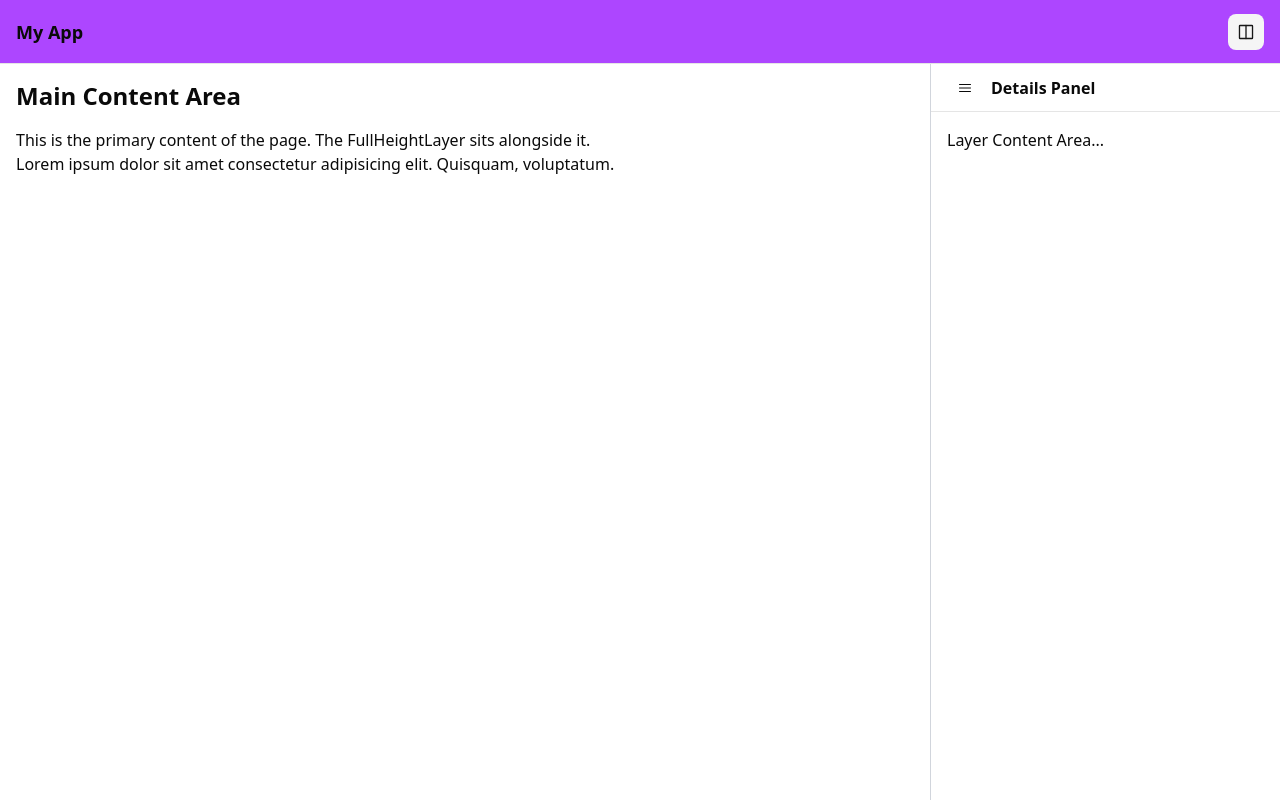
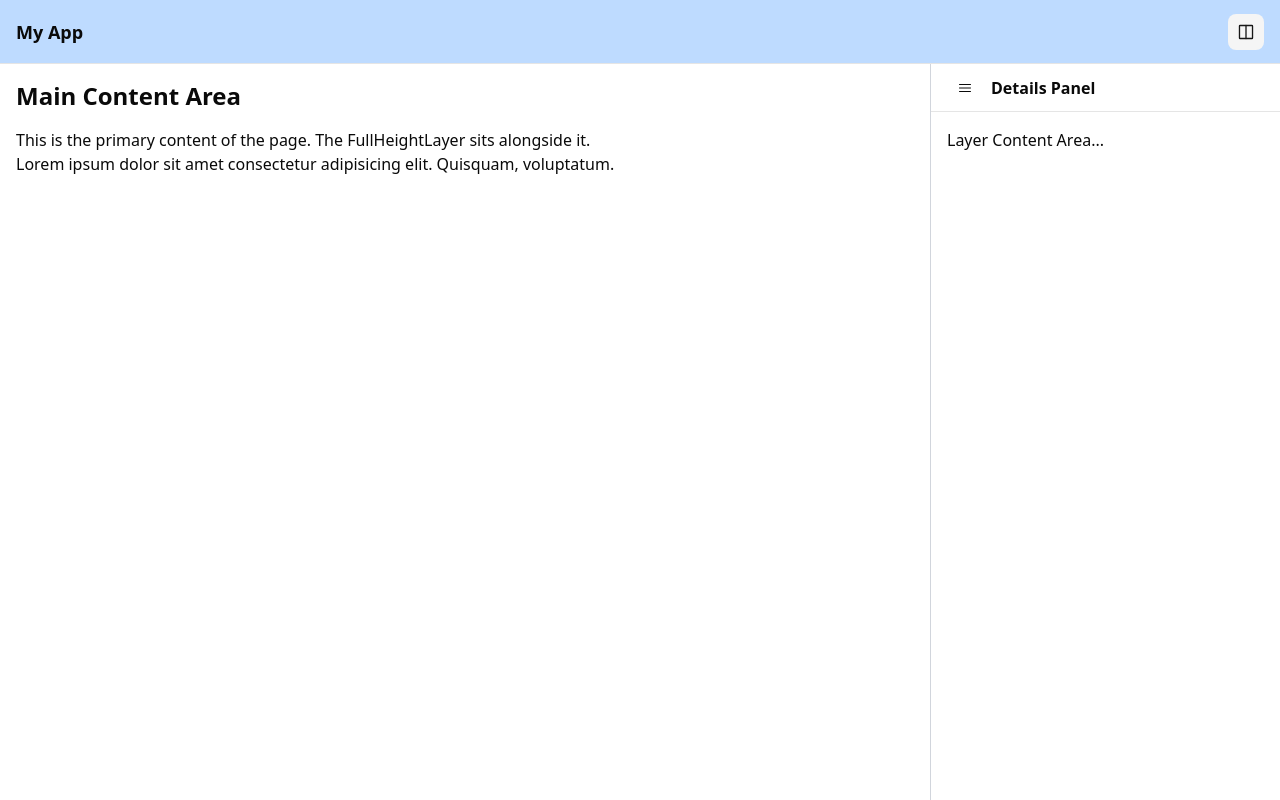
Before and after one commit to Ebaka716/fullHeightLayer, a Next.js app: page / in a window 1280 px wide. Built offline with nearby package versions, Linux system fonts and the light colour scheme.

Commit message:
style: change header background color to light blue

```diff
--- a/src/views/ExamplePage.tsx
+++ b/src/views/ExamplePage.tsx
@@ -40,7 +40,7 @@ export default function ExamplePage() {
   return (
     <div className="flex flex-col min-h-screen">
       <header
-        className="fixed top-0 left-0 right-0 z-10 bg-purple-500 border-b h-[64px] flex items-center px-4"
+        className="fixed top-0 left-0 right-0 z-10 bg-blue-200 border-b h-[64px] flex items-center px-4"
         style={{ '--header-height': `${HEADER_HEIGHT}px` } as React.CSSProperties}
       >
         {headerContent}
```
